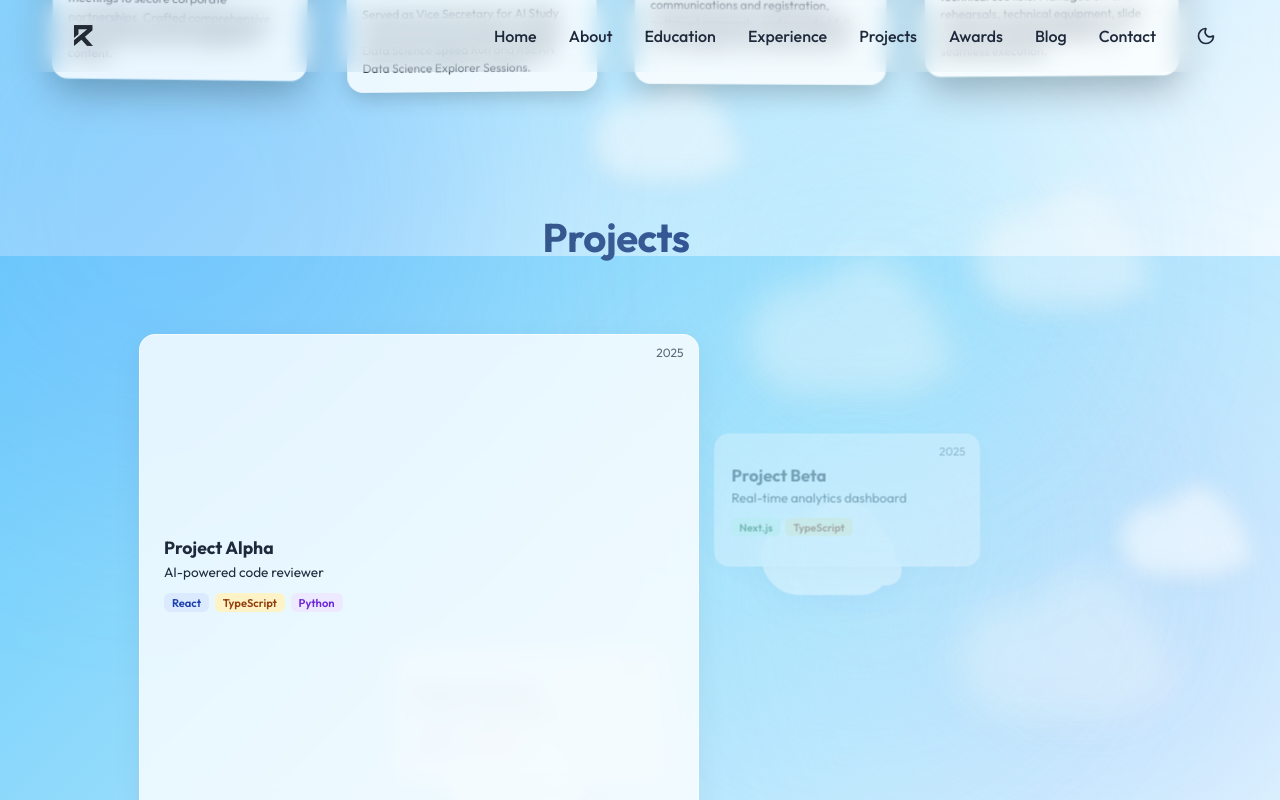
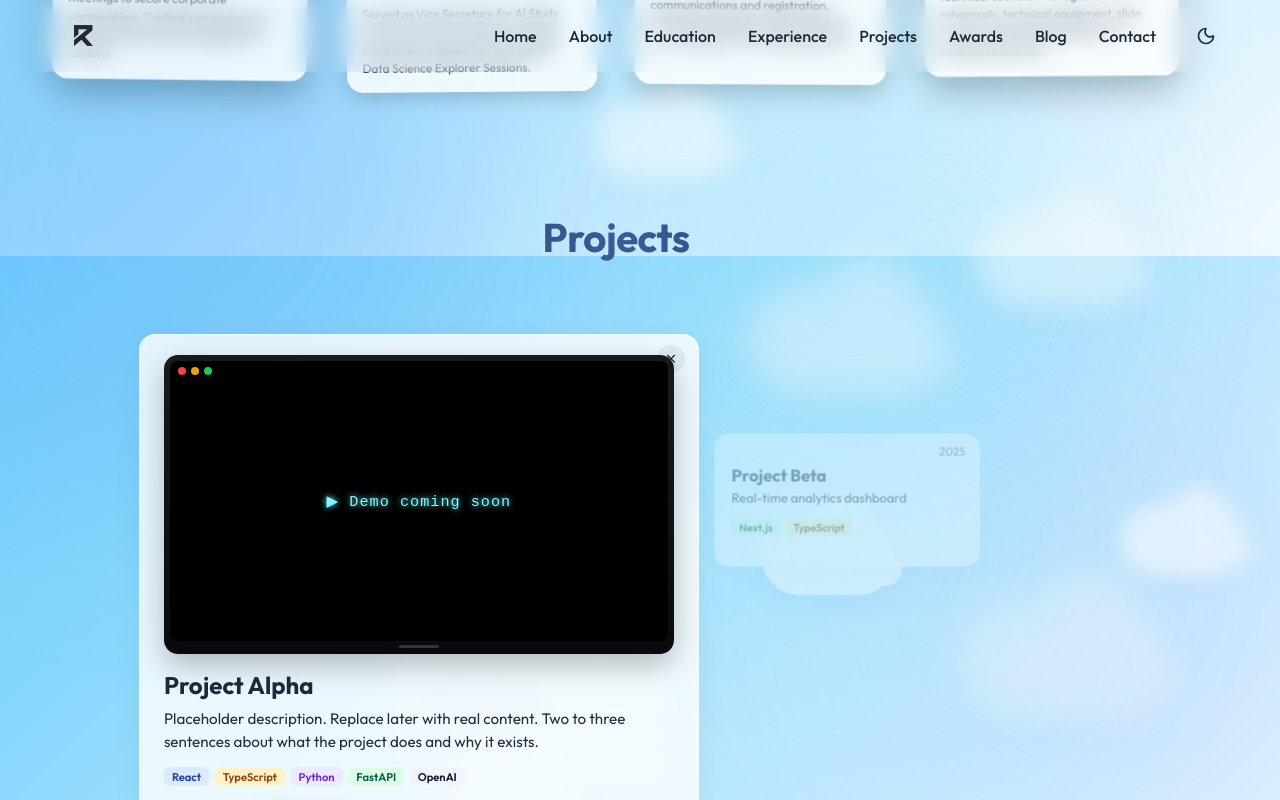
Before and after one commit to RextonRZ/RextonRZ.github.io, a Next.js app: page / in a window 1280 px wide. Both pictures are taken after a click on the button 278 px from the left and 3344 px from the top of the page. Shown: the part 2944-3744 px from the top of the page. Built offline with nearby package versions, Linux system fonts and the light colour scheme.

Commit message:
feat(projects): expanded card with LED monitor, description, actions

```diff
--- a/src/components/ProjectsSection.css
+++ b/src/components/ProjectsSection.css
@@ -172,3 +172,117 @@
     min-height: 0;
   }
 }
+
+.project-close {
+  position: absolute;
+  top: 0.6rem;
+  right: 0.8rem;
+  width: 28px;
+  height: 28px;
+  border-radius: 50%;
+  background: rgba(0, 0, 0, 0.06);
+  border: none;
+  color: var(--text-main);
+  cursor: pointer;
+  font-size: 0.9rem;
+  display: flex;
+  align-items: center;
+  justify-content: center;
+  z-index: 3;
+}
+.project-close:hover { background: rgba(0, 0, 0, 0.12); }
+[data-theme='dark'] .project-close { background: rgba(255, 255, 255, 0.1); }
+[data-theme='dark'] .project-close:hover { background: rgba(255, 255, 255, 0.2); }
+
+.project-monitor {
+  background: linear-gradient(180deg, #1a1a1a, #0a0a0a);
+  border-radius: 14px;
+  padding: 6px;
+  margin-bottom: 1rem;
+  box-shadow: 0 12px 30px rgba(0, 0, 0, 0.25);
+  position: relative;
+}
+
+.project-monitor-dots {
+  position: absolute;
+  top: 12px;
+  left: 14px;
+  display: flex;
+  gap: 5px;
+  z-index: 2;
+}
+.dot { width: 8px; height: 8px; border-radius: 50%; display: block; }
+.dot-red   { background: #ef4444; }
+.dot-amber { background: #f59e0b; }
+.dot-green { background: #22c55e; }
+
+.project-monitor-screen {
+  background: #000;
+  border-radius: 8px;
+  aspect-ratio: 16 / 9;
+  overflow: hidden;
+  display: flex;
+  align-items: center;
+  justify-content: center;
+}
+.project-monitor-screen video,
+.project-monitor-screen img {
+  width: 100%;
+  height: 100%;
+  object-fit: cover;
+}
+.project-monitor-placeholder {
+  color: #7df9ff;
+  font-family: monospace;
+  font-size: 0.95rem;
+  letter-spacing: 1px;
+  text-shadow: 0 0 6px #7df9ff;
+}
+
+.project-monitor-stand {
+  width: 40px;
+  height: 3px;
+  background: #333;
+  border-radius: 2px;
+  margin: 4px auto 0;
+}
+
+.project-title--lg { font-size: 1.5rem; margin: 0.25rem 0 0.5rem; }
+
+.project-description {
+  font-size: 0.95rem;
+  color: var(--text-muted);
+  line-height: 1.5;
+  margin: 0 0 0.85rem;
+}
+
+.project-tags--full { margin-bottom: 1rem; }
+
+.project-actions {
+  display: flex;
+  gap: 0.6rem;
+  flex-wrap: wrap;
+}
+
+.project-action {
+  display: inline-block;
+  padding: 0.5rem 1rem;
+  border-radius: 10px;
+  font-size: 0.9rem;
+  font-weight: 600;
+  text-decoration: none;
+  transition: transform 150ms ease, box-shadow 150ms ease;
+}
+.project-action:hover { transform: translateY(-2px); }
+
+.project-action--solid {
+  background: var(--accent);
+  color: #fff;
+  box-shadow: 0 4px 12px rgba(37, 99, 235, 0.25);
+}
+
+.project-action--outline {
+  background: transparent;
+  color: var(--text-main);
+  border: 1px solid var(--card-border);
+}
--- a/src/components/ProjectsSection.tsx
+++ b/src/components/ProjectsSection.tsx
@@ -195,12 +195,84 @@ export function ProjectsSection() {
                 <CardCloud />
                 <div className="project-halo" aria-hidden="true" />
               </div>
+              {isExpanded ? (
+                <div
+                  className="project-card"
+                  role="dialog"
+                  aria-modal="true"
+                  aria-label={p.title}
+                  style={{ animationDelay: `${(i * 0.7) % 3}s` }}
+                  onClick={(e) => e.stopPropagation()}
+                >
+                  <button
+                    type="button"
+                    className="project-close"
+                    aria-label="Close"
+                    onClick={() => setExpandedId(null)}
+                  >
+                    ✕
+                  </button>
+
+                  <div className="project-monitor">
+                    <div className="project-monitor-dots" aria-hidden="true">
+                      <span className="dot dot-red" />
+                      <span className="dot dot-amber" />
+                      <span className="dot dot-green" />
+                    </div>
+                    <div className="project-monitor-screen">
+                      {p.mediaType === "video" && p.mediaSrc ? (
+                        <video src={p.mediaSrc} autoPlay muted loop playsInline />
+                      ) : p.mediaType === "gif" && p.mediaSrc ? (
+                        // eslint-disable-next-line @next/next/no-img-element
+                        <img src={p.mediaSrc} alt={`${p.title} demo`} />
+                      ) : (
+                        <div className="project-monitor-placeholder">▶ Demo coming soon</div>
+                      )}
+                    </div>
+                    <div className="project-monitor-stand" aria-hidden="true" />
+                  </div>
+
+                  <h3 className="project-title project-title--lg">{p.title}</h3>
+                  <p className="project-description">{p.description}</p>
+
+                  <div className="project-tags project-tags--full">
+                    {p.fullTags.map((tag) => (
+                      <span key={tag} className="project-tag" style={tagStyle(tag)}>
+                        {tag}
+                      </span>
+                    ))}
+                  </div>
+
+                  <div className="project-actions">
+                    {p.githubUrl && (
+                      <a
+                        className="project-action project-action--outline"
+                        href={p.githubUrl}
+                        target="_blank"
+                        rel="noopener noreferrer"
+                      >
+                        GitHub
+                      </a>
+                    )}
+                    {p.demoUrl && (
+                      <a
+                        className="project-action project-action--solid"
+                        href={p.demoUrl}
+                        target="_blank"
+                        rel="noopener noreferrer"
+                      >
+                        Live Demo
+                      </a>
+                    )}
+                  </div>
+                </div>
+              ) : (
                 <button
                   type="button"
                   className="project-card"
                   style={{ animationDelay: `${(i * 0.7) % 3}s` }}
                   onClick={() => openCard(p.id)}
-                aria-expanded={isExpanded}
+                  aria-expanded={false}
                   aria-label={`Open ${p.title}`}
                 >
                   <span className="project-year">{p.year}</span>
@@ -214,6 +286,7 @@ export function ProjectsSection() {
                     ))}
                   </div>
                 </button>
+              )}
             </div>
           );
         })}
```
Lines whose indentation alone changed are shown as unchanged.
